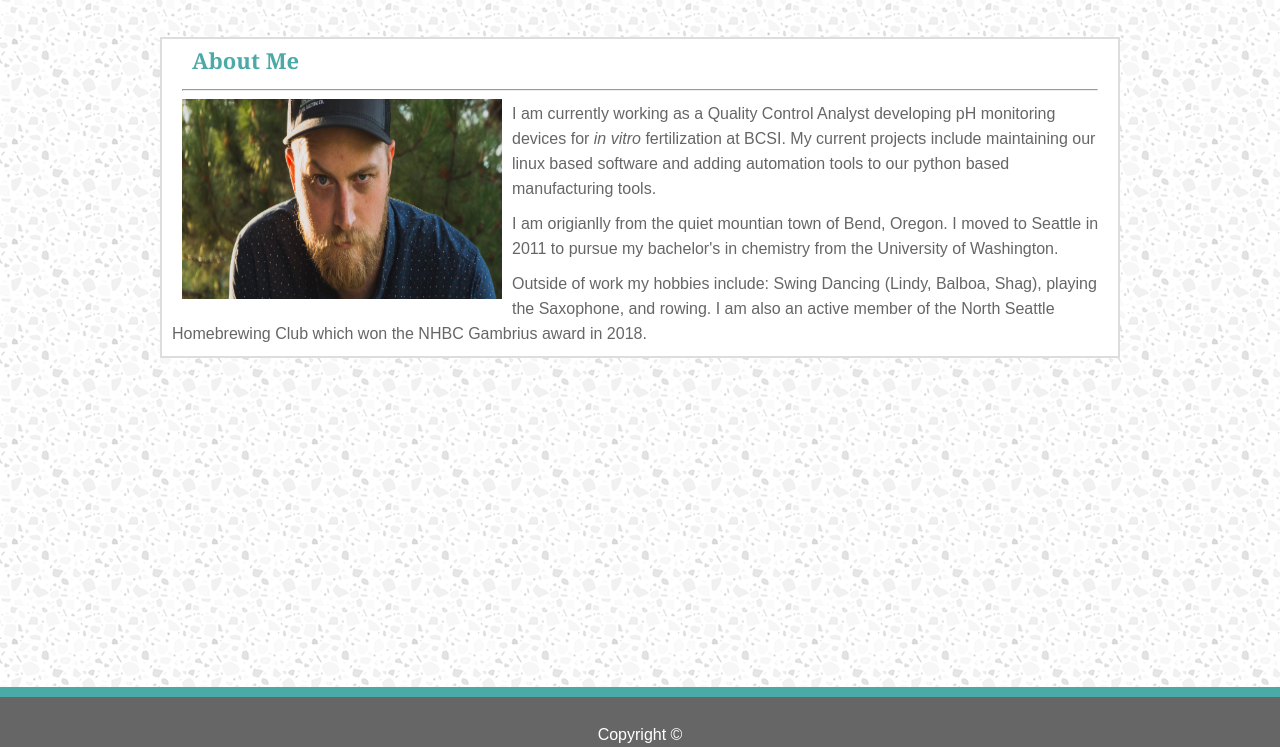
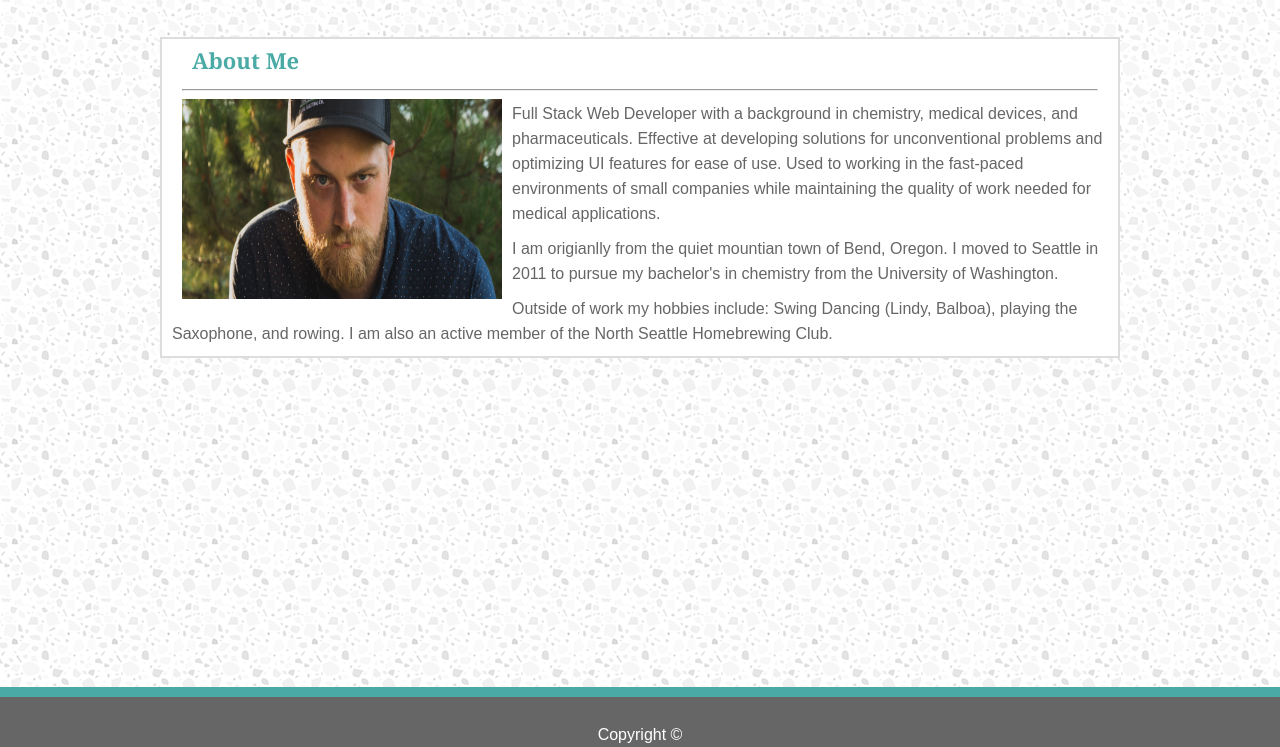
Before and after one commit to Dardin-dale/Responsive-Portfolio, a plain HTML site: page index.html in a window 1280 px wide. Shown: the part 53-800 px from the top of the page. Drawn offline with Linux system fonts and the light colour scheme.

Commit message:
Update index.html

```diff
--- a/index.html
+++ b/index.html
@@ -24,9 +24,9 @@
       <hr>
       <img src="assets/images/me.jpg" alt="Logan Crecraft's picture" id="me"/>
       <p>
-        I am currently working as a Quality Control Analyst developing pH monitoring devices for <i>in vitro</i>
-        fertilization at BCSI. My current projects include maintaining our linux based software and adding automation tools to our python
-        based manufacturing tools.
+        Full Stack Web Developer with a background in chemistry, medical devices, and pharmaceuticals.
+        Effective at developing solutions for unconventional problems and optimizing UI features for ease of use.
+        Used to working in the fast-paced environments of small companies while maintaining the quality of work needed for medical applications.
       </p>
 
       <p>
@@ -34,8 +34,8 @@
         I moved to Seattle in 2011 to pursue my bachelor's in chemistry from the University of Washington.
       </p>
       <p>
-        Outside of work my hobbies include: Swing Dancing (Lindy, Balboa, Shag), playing the Saxophone, and rowing.
-        I am also an active member of the North Seattle Homebrewing Club which won the NHBC Gambrius award in 2018.
+        Outside of work my hobbies include: Swing Dancing (Lindy, Balboa), playing the Saxophone, and rowing.
+        I am also an active member of the North Seattle Homebrewing Club.
       </p>
 
     </div>
```
